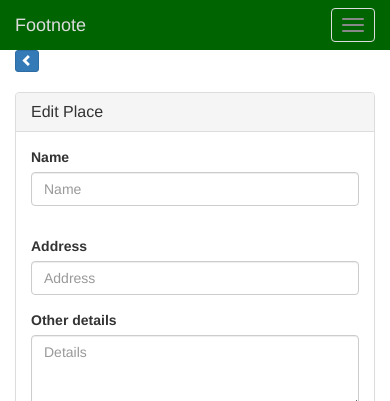
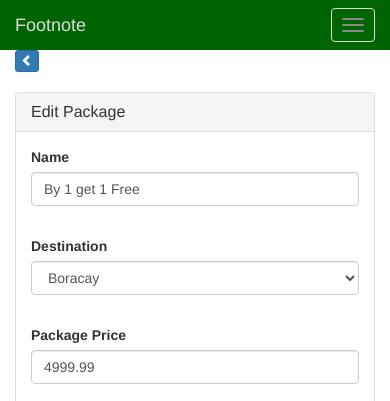
Before and after one commit to leomarbucud/fn, a PHP site: page /fn/packages.php?action=edit&package_id=1 in a window 390 px wide. Shown: the top 401 px of the page. Run offline with PHP 8.4, Linux system fonts and the light colour scheme; data comes from the database, SQL or seed files in the repository; some libraries are stand-ins or nearby versions.

Commit message:
Add delete functionality for packages, palces. update functionality for packages

```diff
--- a/action/action.update.profile.php
+++ b/action/action.update.profile.php
@@ -11,6 +11,7 @@ function updateProfile($info) {
     $sql .= "`lastname` = :lastname, ";
     $sql .= "`birthdate` = :birthdate, ";
     $sql .= "`address` = :address, ";
+    $sql .= "`contact` = :contact, ";
     $sql .= "`gender` = :gender, ";
     $sql .= "`bio` = :bio ";
     $sql .= "WHERE `user_id` = :user_id";
@@ -41,6 +42,7 @@ function updateSession() {
     $sql .= "ud.firstname, ";
     $sql .= "ud.middlename, ";
     $sql .= "ud.address, ";
+    $sql .= "ud.contact, ";
     $sql .= "ud.birthdate, ";
     $sql .= "ud.gender, ";
     $sql .= "ud.bio, ";
@@ -74,6 +76,7 @@ if($action == 'update' && $type == 'info' && $_POST) {
         "lastname" => httpPost('lastname'),
         "birthdate" => httpPost('birthdate'),
         "address" => httpPost('address'),
+        "contact" => httpPost('contact'),
         "gender" => httpPost('gender'),
         "bio" => httpPost('bio'),
         "user_id" => $s->_get('id')
--- a/assets/js/footnote.js
+++ b/assets/js/footnote.js
@@ -263,6 +263,8 @@ var footnote = (function($, document) {
                 $('[data-toggle=datepicker], input[type=date]').each(function() {
                     $(this).datepicker({
                         autoclose: true,
+                        endDate: '-3d',
+                        startView: 'years'
                     });
                 });
 
@@ -497,6 +499,54 @@ var footnote = (function($, document) {
                         }
                     });
                 });
+            },
+
+            // delete package
+            function($) {
+                $('[data-action="delete-package"]').click(function(e){
+                    e.preventDefault();
+                    var del = confirm("Are you sure you want to delete this?");
+                    var self = $(this);
+                    if(del) {
+                        $.ajax({
+                            url: config.base_path + '/action/action.delete.package.php',
+                            type: 'POST',
+                            data: { action: 'delete', package_id: self.data('package-id') },
+                            success: function(response) {
+                                if(response.status == 'success') {
+                                    self.closest('tr').remove();
+                                }
+                            }
+                        });
+
+                    } else {
+
+                    }
+                });
+            },
+
+            // delete place
+            function($) {
+                $('[data-action="delete-place"]').click(function(e){
+                    e.preventDefault();
+                    var del = confirm("Are you sure you want to delete this?");
+                    var self = $(this);
+                    if(del) {
+                        $.ajax({
+                            url: config.base_path + '/action/action.delete.place.php',
+                            type: 'POST',
+                            data: { action: 'delete', place_id: self.data('place-id') },
+                            success: function(response) {
+                                if(response.status == 'success') {
+                                    self.closest('tr').remove();
+                                }
+                            }
+                        });
+
+                    } else {
+
+                    }
+                });
             }
 
         ],
--- /dev/null
+++ b/include/include.admin.edit.package.php
@@ -0,0 +1,156 @@
+<?php
+$s = new Session;
+$db = new DB;
+
+$sql =  "SELECT ";
+$sql .= "p.package_id, ";
+$sql .= "p.package_name, ";
+$sql .= "p.place_id, ";
+$sql .= "p.package_price, ";
+$sql .= "p.package_days, ";
+$sql .= "p.package_person, ";
+$sql .= "p.package_accomodation, ";
+$sql .= "p.package_transportation, ";
+$sql .= "p.package_details, ";
+$sql .= "g.place_image, ";
+$sql .= "g.place_name  ";
+$sql .= "FROM ";
+$sql .= "`packages` as p ";
+$sql .= "LEFT JOIN ";
+$sql .= "`places` as g ";
+$sql .= "ON ";
+$sql .= "g.place_id = p.place_id ";
+$sql .= "WHERE ";
+$sql .= "p.package_id = :package_id";
+
+$package = $db->row($sql, array("package_id" => httpGet('package_id')));
+
+if(!$package) {
+    header("location: {$config['url']['base_path']}/packages.php");
+}
+
+function getPlaces() {
+    $db = new DB;
+    $sql = "SELECT * FROM `places`";
+    return $db->rows($sql);
+}
+
+$places = getPlaces();
+
+$accomodations = array("Hotel","Guest house","Trancient home","None");
+$transportations = array("Bus","Van","Jeepney","Airplane");
+
+?>
+<div class="row-offcanvas row-offcanvas-left">
+    <div id="sidebar" class="sidebar-offcanvas">
+        <?php include_once 'include/include.side.bar.php'; ?>
+    </div>
+    <div id="main">
+        <div class="col-md-12">
+            <p class="visible-xs">
+                <button type="button" class="btn btn-primary btn-xs" data-toggle="offcanvas"><i class="glyphicon glyphicon-chevron-left"></i></button>
+            </p>
+            <div class="admin-page">
+                <div class="panel panel-default">
+                    <div class="panel-heading">
+                        <h3 class="panel-title">Edit Package</h3>
+                    </div>
+                    <div class="panel-body">
+                        <?php if(isset($save)) : if($save) : ?>
+                        <div class="alert alert-success alert-dismissible" role="alert">
+                            <button type="button" class="close" data-dismiss="alert" aria-label="Close"><span aria-hidden="true">&times;</span></button>
+                            <strong>Successfully updated!</strong>
+                        </div>
+                        <?php endif; endif; ?>
+                        <form action="<?=$config['url']['base_path']?>/packages.php?action=update" method="POST" data-toggle="validator" role="form" enctype="multipart/form-data">
+                            <input type="hidden" name="package_id" value="<?=$package['package_id']?>" />
+                            <div class="form-group">
+                                <label class="control-label">Name</label>
+                                <div class="form-inline row">
+                                    <div class="form-group col-sm-6">
+                                        <input type="text" name="name" class="form-control" id="name" placeholder="Name" value="<?=$package['package_name']?>" required>
+                                    </div>
+                                </div>
+                            </div>
+                             <div class="form-group">
+                                <label for="details" class="control-label">Destination</label>
+                                <div class="form-inline row">
+                                    <div class="form-group col-sm-6">
+                                        <select class="form-control" name="place">
+                                            <option value="">--Select--</option>
+                                            <?php foreach ($places as $place) : ?>
+                                            <option value="<?=$place['place_id']?>" <?=($place['place_id']==$package['place_id']?'selected':'')?> ><?=$place['place_name']?></option>
+                                            <?php endforeach; ?>
+                                        </select>
+                                    </div>
+                                </div>
+                            </div>
+                            <div class="form-group">
+                                <label class="control-label">Package Price </label>
+                                <div class="form-inline row">
+                                    <div class="form-group col-sm-6">
+                                        <input type="text" name="price" class="form-control" id="name" placeholder="Price" value="<?=$package['package_price']?>" required>
+                                    </div>
+                                </div>
+                            </div>
+                            <div class="form-group">
+                                <label class="control-label">Days</label>
+                                <div class="form-inline row">
+                                    <div class="form-group col-sm-6">
+                                       <input type="number" name="days" class="form-control" id="name" placeholder="" value="<?=$package['package_days']?>" required>
+                                    </div>
+                                </div>
+                            </div>
+                             <div class="form-group">
+                                <label class="control-label">No of. person</label>
+                                <div class="form-inline row">
+                                    <div class="form-group col-sm-6">
+                                        <select class="form-control" name="person">
+                                            <option value="">--Select--</option>
+                                            <?php for($i = 1; $i<=10; $i++): ?>
+                                            <option value="<?=$i?>" <?=($i==$package['package_person']?'selected':'')?>><?=$i?></option>
+                                            <?php endfor; ?>
+                                        </select>
+                                    </div>
+                                </div>
+                            </div>
+                            <div class="form-group">
+                                <label class="control-label">Accomodation</label>
+                                <div class="form-inline row">
+                                    <div class="form-group col-sm-6">
+                                        <select class="form-control" name="accomodation" required>
+                                            <option value="">--Select--</option>
+                                            <?php foreach ($accomodations as $accomodation) : ?>
+                                            <option value="<?=$accomodation?>" <?=$accomodation==$package['package_accomodation']?'selected':''?> ><?=$accomodation?></option>
+                                            <?php endforeach; ?>
+                                        </select>
+                                    </div>
+                                </div>
+                            </div>
+                            <div class="form-group">
+                                <label class="control-label">Transportaion</label>
+                                <div class="form-inline row">
+                                    <div class="form-group col-sm-6">
+                                        <select class="form-control" name="transpo" required>
+                                            <option value="">--Select--</option>
+                                            <?php foreach ($transportations as $transportation) : ?>
+                                            <option value="<?=$transportation?>" <?=$transportation==$package['package_transportation']?'selected':''?> ><?=$transportation?></option>
+                                            <?php endforeach; ?>
+                                        </select>
+                                    </div>
+                                </div>
+                            </div>
+                            <div class="form-group">
+                                <label for="details" class="control-label">Other details</label>
+                                <textarea rows="3" class="form-control" id="details" name="details" placeholder="Details"><?=$package['package_details']?></textarea>
+                            </div>
+                            <div class="form-group">
+                                <button type="submit" class="btn btn-primary">Save</button>
+                            </div>
+                        </form>
+                    </div>
+                </div>
+            </div>
+        </div>
+    </div>
+</div>
--- a/include/include.tour.package.details.php
+++ b/include/include.tour.package.details.php
@@ -77,7 +77,7 @@ $images = $db->rows($sql, array("gallery_id" => $package_details['gallery_id']))
 				</div>
 				<div class="col-md-4">
 					<h1><?=$package_details['package_name']?></h1>
-					<h2>PHP <?=money_format('%i', $package_details['package_price'])?></h2>
+					<h2><span class="label label-success">PHP <?=money_format('%i', $package_details['package_price'])?></span></h2>
 					<h3>Package details</h3>
 					<dl>
 						<dt>Destination</dt>
--- a/packages.php
+++ b/packages.php
@@ -15,14 +15,12 @@ if(httpGet('action') == 'save') {
 	require_once 'action/action.add.package.php';
 	include_once 'include/include.admin.packages.php';
 } elseif(httpGet('action') == 'update') {
-	require_once 'action/action.update.place.php';
-	include_once 'include/include.admin.places.php';
-}
-
-if(httpGet('action') == 'add') {
+	require_once 'action/action.update.package.php';
+	include_once 'include/include.admin.packages.php';
+} elseif(httpGet('action') == 'add') {
 	include_once 'include/include.admin.add.package.php';
 } elseif (httpGet('action') == 'edit') {
-	include_once 'include/include.admin.edit.place.php';
+	include_once 'include/include.admin.edit.package.php';
 } else {
 	include_once 'include/include.admin.packages.php';
 }
```
Also changed, not shown: action/action.delete.package.php (added, +36 -0 lines), action/action.delete.place.php (added, +36 -0 lines), action/action.update.package.php (added, +52 -0 lines), include/include.admin.packages.php (+8 -1 lines), include/include.admin.places.php (+7 -1 lines), include/include.edit.profile.php (+8 -4 lines), assets/images/uploads/places/1477907496_97d0c53bd53b3e5d394db398bcbe34a0.jpg (added).
